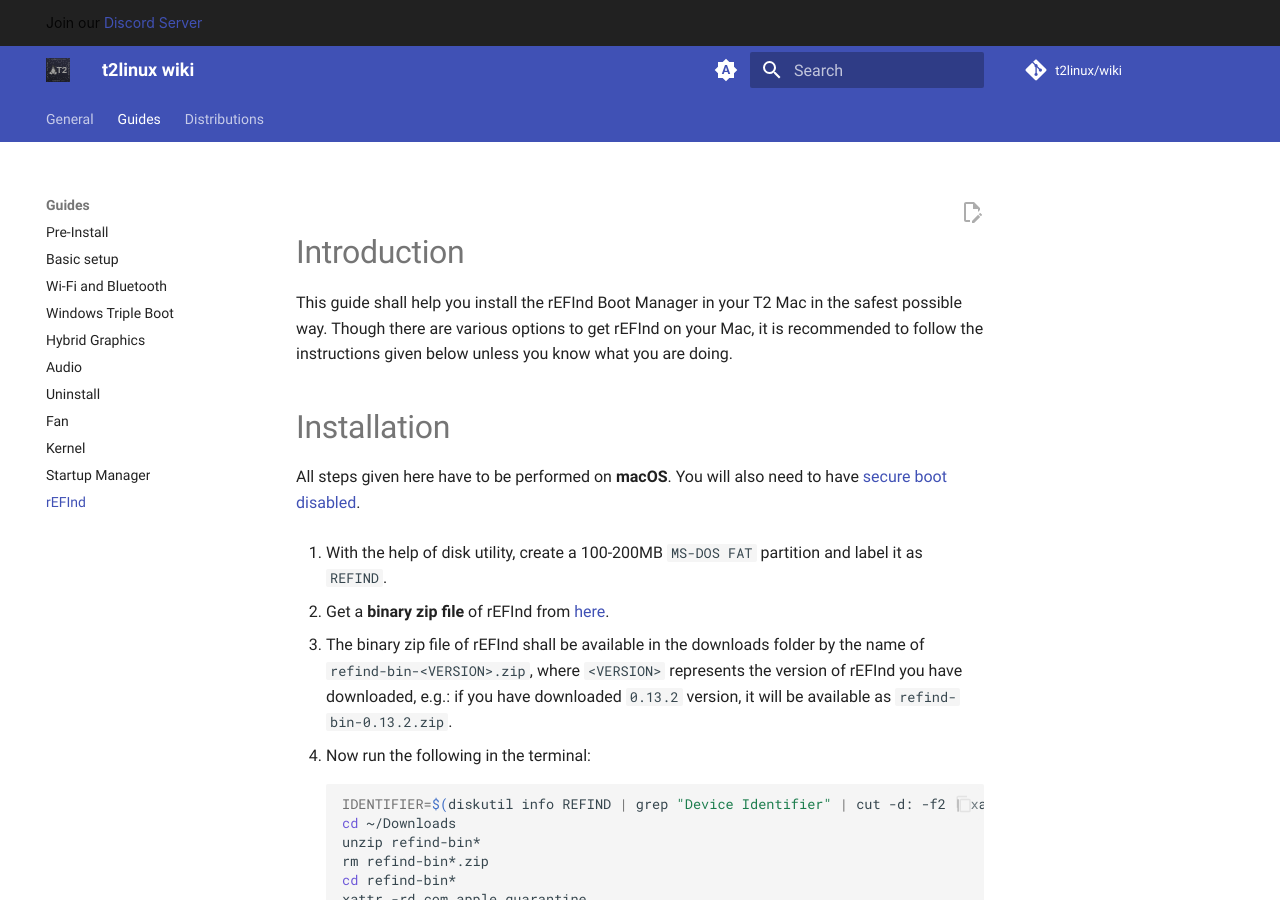
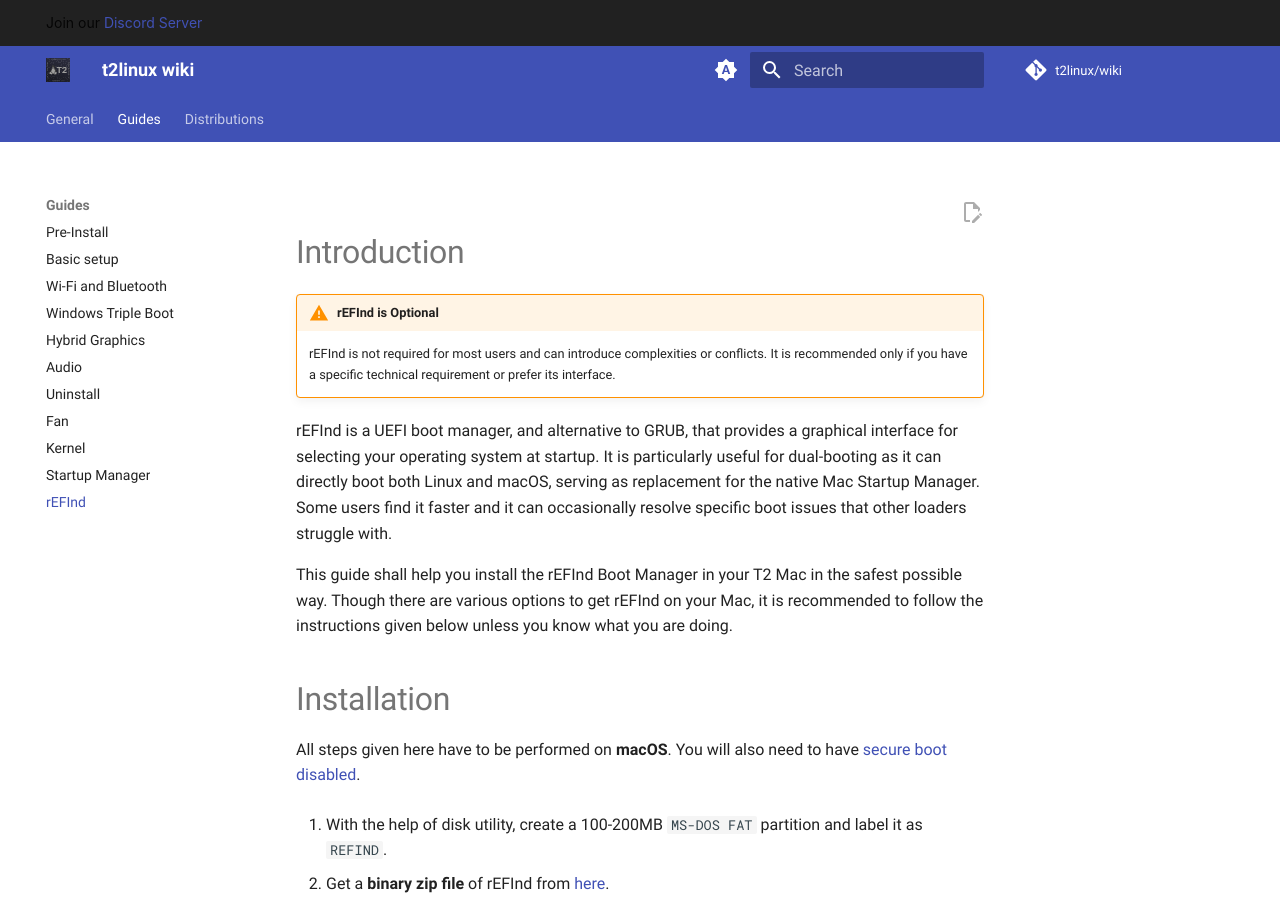
Before and after one commit to t2linux/wiki, an MkDocs documentation site: the page built from docs/guides/refind.md, in a window 1280 px wide and 900 px high. Built offline with MkDocs 1.6.1 and Material for MkDocs 9.7.7, drawn with Linux system fonts in a browser that asks for light colours; comment, search, counter and statistics services are not loaded.

Commit message:
feat: update rEFInd guide with an expanded introduction

```diff
--- a/docs/guides/refind.md
+++ b/docs/guides/refind.md
@@ -1,4 +1,9 @@
 # Introduction
+
+!!! Warning "rEFInd is Optional"
+    rEFInd is not required for most users and can introduce complexities or conflicts. It is recommended only if you have a specific technical requirement or prefer its interface.
+
+rEFInd is a UEFI boot manager, and alternative to GRUB, that provides a graphical interface for selecting your operating system at startup. It is particularly useful for dual-booting as it can directly boot both Linux and macOS, serving as replacement for the native Mac Startup Manager. Some users find it faster and it can occasionally resolve specific boot issues that other loaders struggle with.
 
 This guide shall help you install the rEFInd Boot Manager in your T2 Mac in the safest possible way. Though there are various options to get rEFInd on your Mac, it is recommended to follow the instructions given below unless you know what you are doing.
 
```
